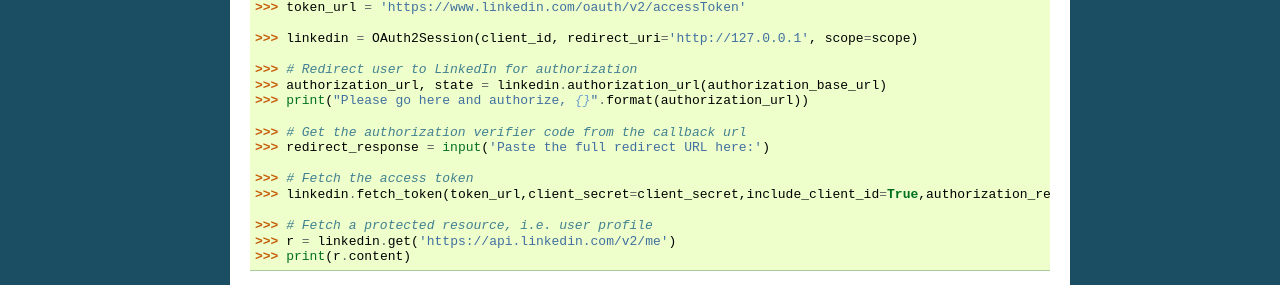
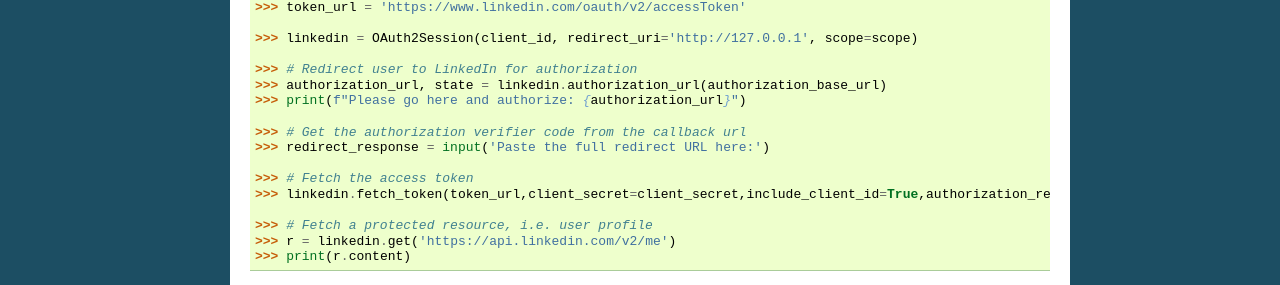
Before and after one commit to requests/requests-oauthlib, a Sphinx documentation site: the page built from docs/examples/linkedin.rst, in a window 1280 px wide. Shown: the part 456-741 px from the top of the page. Built offline with Sphinx 7.4.7, drawn with Linux system fonts in a browser that asks for light colours.

Commit message:
Update docs/examples/linkedin.rst
First I'm seeing f strings. I've always been happy with format method, but I'll check the docs and give these a whirl.

Co-Authored-By: David Baumgold <david@davidbaumgold.com>

```diff
--- a/docs/examples/linkedin.rst
+++ b/docs/examples/linkedin.rst
@@ -34,7 +34,7 @@
 
     >>> # Redirect user to LinkedIn for authorization
     >>> authorization_url, state = linkedin.authorization_url(authorization_base_url)
-    >>> print("Please go here and authorize, {}".format(authorization_url))
+    >>> print(f"Please go here and authorize: {authorization_url}")
 
     >>> # Get the authorization verifier code from the callback url
     >>> redirect_response = input('Paste the full redirect URL here:')
```
